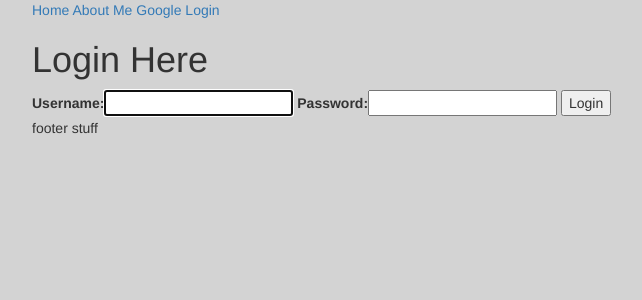
After one commit to destanton/class_notes, a Django app: page /login/ in a window 1280 px wide. The commit adds this page. Shown: the top 300 px of the page, without its empty margins (38-680 px from the left). Run offline with Django 3.2, Linux system fonts and the light colour scheme; some libraries are stand-ins or nearby versions.

Commit message:
worked on login/logout

```diff
--- a/week5/chirper2/chirper2/settings.py
+++ b/week5/chirper2/chirper2/settings.py
@@ -119,3 +119,4 @@ USE_TZ = True
 # https://docs.djangoproject.com/en/1.10/howto/static-files/
 
 STATIC_URL = '/static/'
+LOGIN_REDIRECT_URL = '/'
--- a/week5/chirper2/chirper2/urls.py
+++ b/week5/chirper2/chirper2/urls.py
@@ -13,12 +13,13 @@ Including another URLconf
     1. Import the include() function: from django.conf.urls import url, include
     2. Add a URL to urlpatterns:  url(r'^blog/', include('blog.urls'))
 """
-from django.conf.urls import url
+from django.conf.urls import url, include
 from django.contrib import admin
 from app.views import index_view, about_view
 
 urlpatterns = [
     url(r'^admin/', admin.site.urls),
+    url(r'^', include('django.contrib.auth.urls')),
     url(r'^$', index_view, name="index_view"),
     url(r'^about/$', about_view, name="about_view")
 ]
--- a/week5/chirper2/templates/base.html
+++ b/week5/chirper2/templates/base.html
@@ -17,6 +17,11 @@
       <a href="{% url 'index_view' %}">Home</a>
       <a href="{% url 'about_view' %}">About Me</a>
       <a href="http://google.com">Google</a>
+      {% if not request.user.is_authenticated %}
+        <a href="{% url 'login' %}">Login</a>
+      {% else %}
+        <a href="{% url 'logout' %}?next={% url 'index_view' %}">Logout</a>
+      {% endif %}
       {% block content %}
       {% endblock %}
       {% block footer %}
--- a/week5/chirper2/templates/index.html
+++ b/week5/chirper2/templates/index.html
@@ -4,6 +4,7 @@
 
 {% block content %}
 <h1> Welcome to Chirper!</h1>
+<h3>Hello, {{ request.user }}</h3>
 <form class="" action="" method="post">
   {% csrf_token %}
   {{ form }}
--- /dev/null
+++ b/week5/chirper2/templates/registration/login.html
@@ -0,0 +1,10 @@
+{% extends 'base.html' %}
+
+{% block content %}
+<h1> Login Here </h1>
+<form class="" action="" method="post">
+  {% csrf_token %}
+  {{ form }}
+  <input type="submit" name="name" value="Login">
+</form>
+{% endblock %}
```
Also changed, not shown: week5/chirper2/db.sqlite3.
